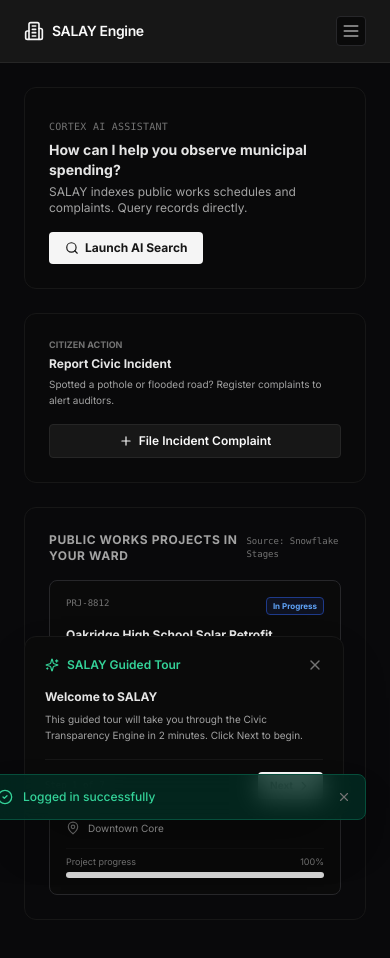
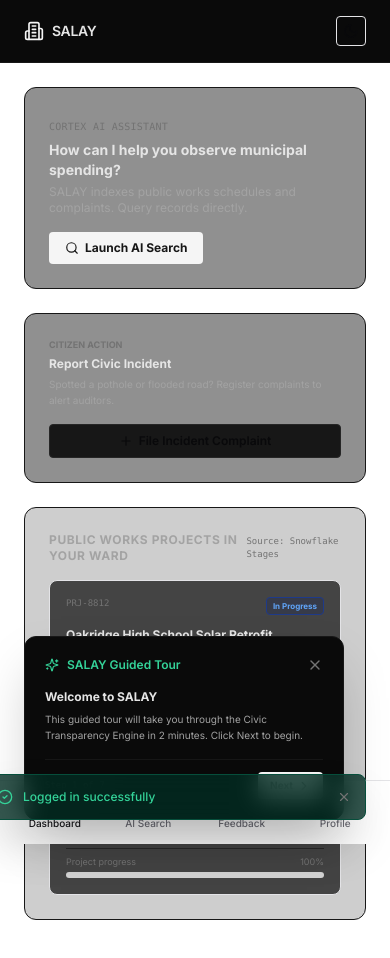
Before and after one commit to zneright/salay, a React (Vite) app in the folder frontend/: page /login in a window 390 px wide. Both pictures are taken after typing "name@example.com", "Sample123" into the empty fields and a click on the button "Sign In". Shown: the top 958 px of the page. Built offline with nearby package versions, Linux system fonts and the light colour scheme.

Commit message:
feat(ux): implement class-based dark mode theme, mobile bottom navigation layout, and simplified mobile header

```diff
--- a/frontend/index.html
+++ b/frontend/index.html
@@ -9,7 +9,18 @@
     <link rel="preconnect" href="https://fonts.googleapis.com">
     <link rel="preconnect" href="https://fonts.gstatic.com" crossorigin>
     <link href="https://fonts.googleapis.com/css2?family=Inter:wght@300;400;500;600;700&display=swap" rel="stylesheet">
+    <script>
+      (function() {
+        const theme = localStorage.getItem('salay_theme');
+        if (theme === 'dark' || (!theme && window.matchMedia('(prefers-color-scheme: dark)').matches)) {
+          document.documentElement.classList.add('dark');
+        } else {
+          document.documentElement.classList.remove('dark');
+        }
+      })();
+    </script>
   </head>
+
   <body class="bg-background text-foreground antialiased font-sans">
     <div id="root"></div>
     <script type="module" src="/src/app/main.tsx"></script>
--- a/frontend/src/layouts/DashboardLayout.tsx
+++ b/frontend/src/layouts/DashboardLayout.tsx
@@ -1,4 +1,4 @@
-import React, { useState } from 'react';
+import React, { useState, useEffect } from 'react';
 import { Link, useLocation, Outlet, useNavigate } from 'react-router-dom';
 import { useAuth } from '../providers/AuthProvider';
 import { showToast } from '../components/ui/Toast';
@@ -9,14 +9,15 @@
   MessageSquare,
   FileText,
   Settings,
-  Menu,
   X,
   Building2,
   ChevronDown,
   User,
   LogOut,
   Sliders,
-  ShieldAlert
+  ShieldAlert,
+  Sun,
+  Moon
 } from 'lucide-react';
 
 
@@ -28,11 +29,36 @@
 
 export const DashboardLayout: React.FC = () => {
   const { user, logout } = useAuth();
-  const [mobileMenuOpen, setMobileMenuOpen] = useState(false);
   const [profileMenuOpen, setProfileMenuOpen] = useState(false);
   const [profileModalOpen, setProfileModalOpen] = useState(false);
+  const [theme, setTheme] = useState<'dark' | 'light'>('dark');
   const location = useLocation();
   const navigate = useNavigate();
+
+  useEffect(() => {
+    const saved = localStorage.getItem('salay_theme');
+    const isDark = saved === 'dark' || (!saved && window.matchMedia('(prefers-color-scheme: dark)').matches);
+    if (isDark) {
+      setTheme('dark');
+      document.documentElement.classList.add('dark');
+    } else {
+      setTheme('light');
+      document.documentElement.classList.remove('dark');
+    }
+  }, []);
+
+  const toggleTheme = () => {
+    if (theme === 'dark') {
+      setTheme('light');
+      localStorage.setItem('salay_theme', 'light');
+      document.documentElement.classList.remove('dark');
+    } else {
+      setTheme('dark');
+      localStorage.setItem('salay_theme', 'dark');
+      document.documentElement.classList.add('dark');
+    }
+  };
+
 
 
   const navigation: NavigationItem[] = [
@@ -64,7 +90,7 @@
     }
   };
 
-  const toggleMobileMenu = () => setMobileMenuOpen(!mobileMenuOpen);
+
 
   const isPathAllowed = () => {
     const rawPath = location.pathname;
@@ -77,26 +103,24 @@
   return (
     <div className="min-h-screen flex flex-col md:flex-row bg-background text-foreground">
       {/* Mobile Header */}
-      <header className="flex md:hidden items-center justify-between px-6 py-4 bg-neutral-900 border-b border-neutral-800 relative z-30">
+      <header className="flex md:hidden items-center justify-between px-6 py-4 bg-neutral-950 border-b border-neutral-900 relative z-30">
         <div className="flex items-center space-x-2">
           <Building2 className="w-5 h-5 text-neutral-100" />
-          <span className="font-semibold text-sm tracking-tight">SALAY Engine</span>
+          <span className="font-semibold text-sm tracking-tight text-neutral-200">SALAY</span>
         </div>
         <button
-          onClick={toggleMobileMenu}
-          className="p-1 border border-neutral-850 rounded bg-neutral-950 text-neutral-400 hover:text-neutral-100"
-          aria-label="Toggle menu"
+          onClick={toggleTheme}
+          className="p-1.5 border border-neutral-850 bg-neutral-905 rounded text-neutral-450 hover:text-neutral-100"
+          aria-label="Toggle theme"
         >
-          {mobileMenuOpen ? <X className="w-5 h-5" /> : <Menu className="w-5 h-5" />}
+          {theme === 'dark' ? <Sun className="w-4 h-4" /> : <Moon className="w-4 h-4" />}
         </button>
       </header>
 
-      {/* Sidebar Navigation */}
-      <aside
-        className={`fixed inset-y-0 left-0 z-40 w-64 bg-neutral-950 border-r border-neutral-900 flex flex-col justify-between p-6 transform transition-transform duration-200 ease-in-out md:translate-x-0 md:static md:inset-auto ${
-          mobileMenuOpen ? 'translate-x-0' : '-translate-x-full'
-        }`}
-      >
+
+      {/* Sidebar Navigation - Hidden on Mobile */}
+      <aside className="hidden md:flex flex-col justify-between w-64 bg-neutral-950 border-r border-neutral-900 p-6 shrink-0 text-left">
+
         <div className="space-y-8">
           {/* Logo Brand */}
           <div className="flex items-center space-x-2.5 px-2">
@@ -114,12 +138,12 @@
                 <Link
                   key={item.name}
                   to={item.href}
-                  onClick={() => setMobileMenuOpen(false)}
                   className={`flex items-center space-x-3 px-3 py-2.5 rounded-md text-xs font-semibold transition-all ${
                     isActive
                       ? 'bg-neutral-900 text-neutral-100 border-l-2 border-neutral-100'
                       : 'text-neutral-400 hover:text-neutral-100 hover:bg-neutral-900/60'
                   }`}
+
                 >
                   <Icon className={`w-4 h-4 ${isActive ? 'text-neutral-100' : 'text-neutral-400'}`} />
                   <span>{item.name}</span>
@@ -216,18 +240,27 @@
           </div>
 
 
-          <div className="flex items-center space-x-4">
-            <span className="text-[10px] text-neutral-500 font-mono border border-neutral-850 px-2 py-0.5 rounded bg-neutral-900">
+          <div className="flex items-center space-x-3.5">
+            <span className="text-[10px] text-neutral-500 font-mono border border-neutral-850 px-2 py-0.5 rounded bg-neutral-900/60">
               Press Ctrl + K to Search
             </span>
+            <button
+              onClick={toggleTheme}
+              className="p-1.5 border border-neutral-850 bg-neutral-900 rounded text-neutral-400 hover:text-neutral-200 transition-colors"
+              aria-label="Toggle theme"
+            >
+              {theme === 'dark' ? <Sun className="w-3.5 h-3.5" /> : <Moon className="w-3.5 h-3.5" />}
+            </button>
             <div className="text-xs font-semibold bg-emerald-950/20 text-emerald-400 px-2.5 py-1 border border-emerald-900 rounded-md">
               Live (Demo Mocks Active)
             </div>
           </div>
+
         </header>
 
         {/* Dynamic Pages Mount Area */}
-        <section className="flex-1 overflow-y-auto p-6 md:p-8 max-w-7xl w-full mx-auto">
+        <section className="flex-1 overflow-y-auto p-6 md:p-8 pb-20 md:pb-8 max-w-7xl w-full mx-auto">
+
           {isPathAllowed() ? (
             <Outlet />
           ) : (
@@ -254,13 +287,59 @@
       </main>
 
 
-      {/* Mobile Sidebar Overlay */}
-      {mobileMenuOpen && (
-        <div
-          onClick={() => setMobileMenuOpen(false)}
-          className="fixed inset-0 z-30 bg-black/60 md:hidden"
-        />
-      )}
+      {/* Mobile Bottom Navigation Bar */}
+      <nav className="fixed bottom-0 left-0 right-0 z-40 md:hidden bg-background border-t border-border backdrop-blur-lg flex items-center justify-around h-16 px-2 pb-safe select-none">
+        <Link
+          to="/dashboard"
+          className={`flex flex-col items-center justify-center flex-1 h-full text-[10px] font-medium transition-all ${
+            location.pathname === '/dashboard' ? 'text-primary' : 'text-muted-foreground hover:text-foreground'
+          }`}
+        >
+          <LayoutDashboard className="w-5 h-5 mb-0.5" />
+          <span>Dashboard</span>
+        </Link>
+
+        <Link
+          to="/dashboard/chat"
+          className={`flex flex-col items-center justify-center flex-1 h-full text-[10px] font-medium transition-all ${
+            location.pathname.startsWith('/dashboard/chat') ? 'text-primary' : 'text-muted-foreground hover:text-foreground'
+          }`}
+        >
+          <MessageSquare className="w-5 h-5 mb-0.5" />
+          <span>AI Search</span>
+        </Link>
+
+        {user?.role !== 'Citizen' && (
+          <Link
+            to="/dashboard/analytics"
+            className={`flex flex-col items-center justify-center flex-1 h-full text-[10px] font-medium transition-all ${
+              location.pathname.startsWith('/dashboard/analytics') ? 'text-primary' : 'text-muted-foreground hover:text-foreground'
+            }`}
+          >
+            <BarChart3 className="w-5 h-5 mb-0.5" />
+            <span>Analytics</span>
+          </Link>
+        )}
+
+        <Link
+          to="/dashboard/feedback"
+          className={`flex flex-col items-center justify-center flex-1 h-full text-[10px] font-medium transition-all ${
+            location.pathname.startsWith('/dashboard/feedback') ? 'text-primary' : 'text-muted-foreground hover:text-foreground'
+          }`}
+        >
+          <FileText className="w-5 h-5 mb-0.5" />
+          <span>Feedback</span>
+        </Link>
+
+        <button
+          onClick={() => setProfileModalOpen(true)}
+          className="flex flex-col items-center justify-center flex-1 h-full text-[10px] font-medium text-muted-foreground hover:text-foreground transition-all"
+        >
+          <User className="w-5 h-5 mb-0.5" />
+          <span>Profile</span>
+        </button>
+      </nav>
+
 
 
 
--- a/frontend/src/styles/index.css
+++ b/frontend/src/styles/index.css
@@ -4,6 +4,29 @@
 
 @layer base {
   :root {
+    --background: 0 0% 100%;
+    --foreground: 240 10% 3.9%;
+    --card: 0 0% 100%;
+    --card-foreground: 240 10% 3.9%;
+    --popover: 0 0% 100%;
+    --popover-foreground: 240 10% 3.9%;
+    --primary: 240 5.9% 10%;
+    --primary-foreground: 0 0% 98%;
+    --secondary: 240 4.8% 95.9%;
+    --secondary-foreground: 240 5.9% 10%;
+    --muted: 240 4.8% 95.9%;
+    --muted-foreground: 240 3.8% 46.1%;
+    --accent: 240 4.8% 95.9%;
+    --accent-foreground: 240 5.9% 10%;
+    --destructive: 0 84.2% 60.2%;
+    --destructive-foreground: 0 0% 98%;
+    --border: 240 5.9% 90%;
+    --input: 240 5.9% 90%;
+    --ring: 240 5.9% 10%;
+    --radius: 0.5rem;
+  }
+
+  .dark {
     --background: 240 10% 3.9%;
     --foreground: 0 0% 98%;
     --card: 240 10% 4.5%;
@@ -23,9 +46,9 @@
     --border: 240 3.7% 15.9%;
     --input: 240 3.7% 15.9%;
     --ring: 240 4.9% 83.9%;
-    --radius: 0.5rem;
   }
 }
+
 
 @layer base {
   * {
--- a/frontend/tailwind.config.js
+++ b/frontend/tailwind.config.js
@@ -4,6 +4,8 @@
     "./index.html",
     "./src/**/*.{js,ts,jsx,tsx}",
   ],
+  darkMode: "class",
+
   theme: {
     extend: {
       colors: {
```
